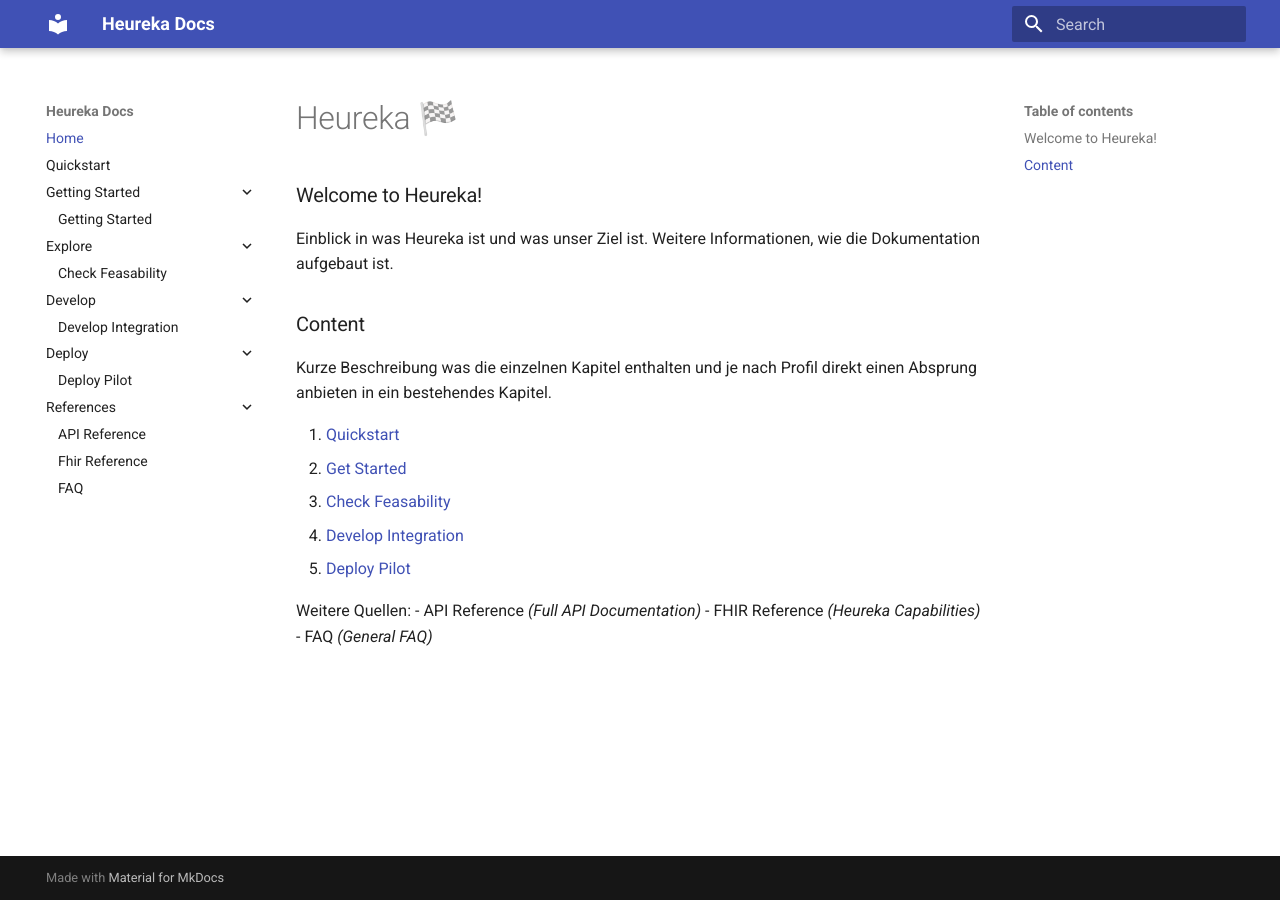
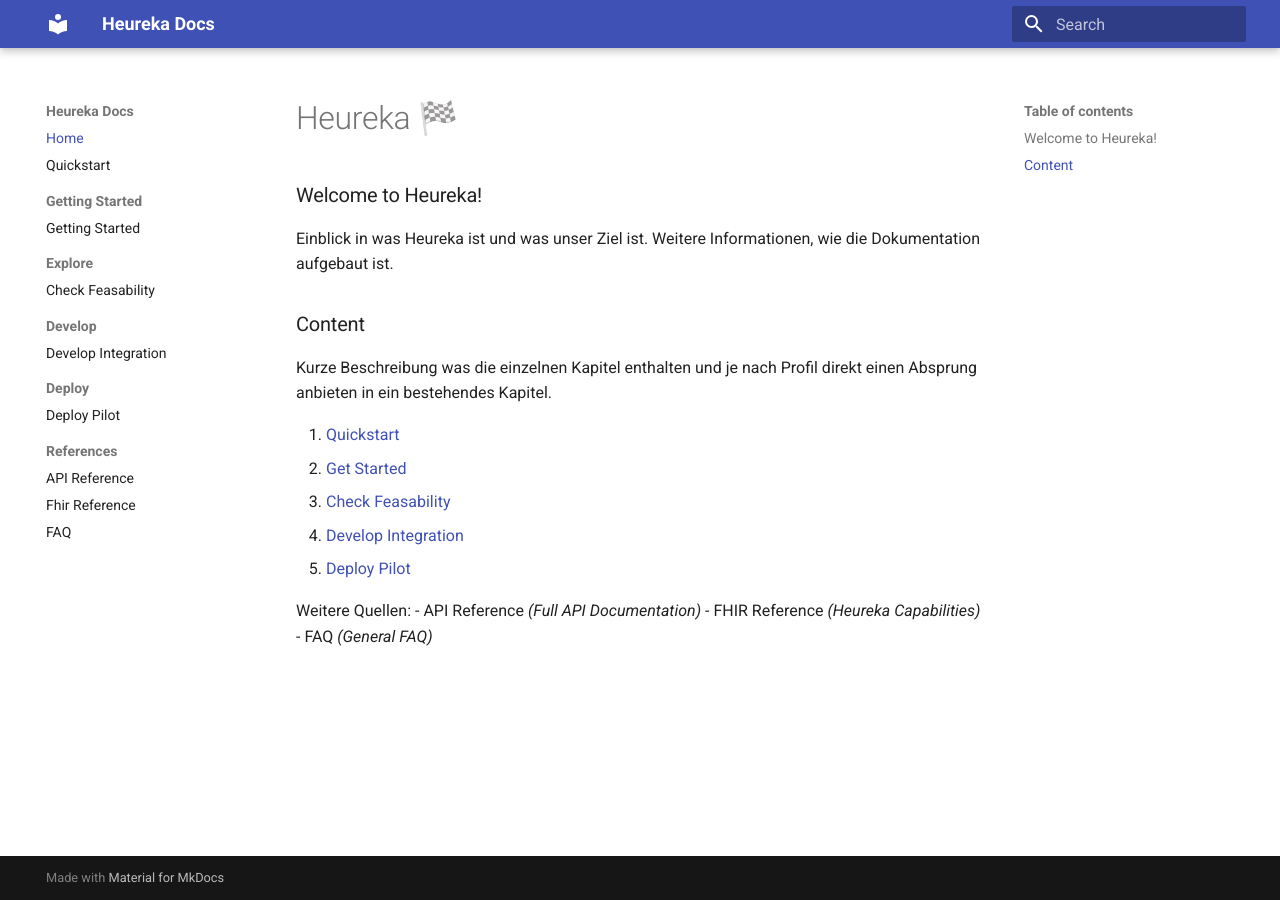
Before and after one commit to mmrqa/docs, an MkDocs documentation site: the page built from docs/index.md, in a window 1280 px wide. Built offline with MkDocs 1.6.1 and Material for MkDocs 9.7.7, drawn with Linux system fonts in a browser that asks for light colours.

Commit message:
add sections

```diff
--- a/mkdocs.yml
+++ b/mkdocs.yml
@@ -6,7 +6,7 @@
     - navigation.instant
     - search.highlight
     - search.smart
-    - navigation.expand
+    - navigation.sections
 nav:
   - Home: 'index.md'
   - Quickstart: 'quickstart.md'
```
